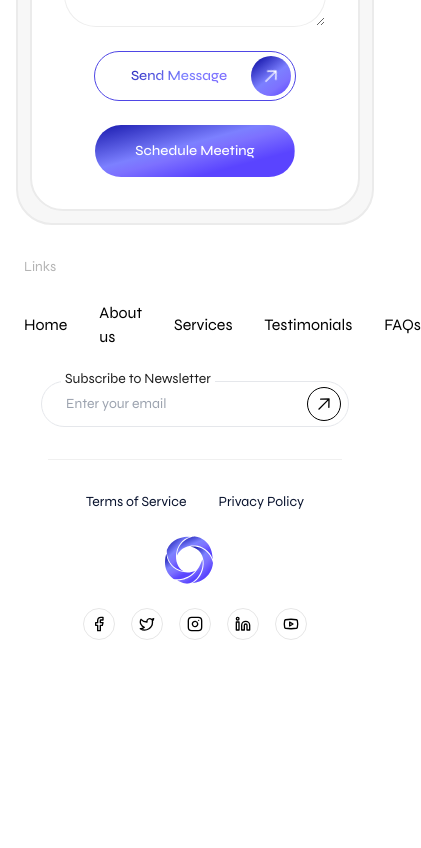
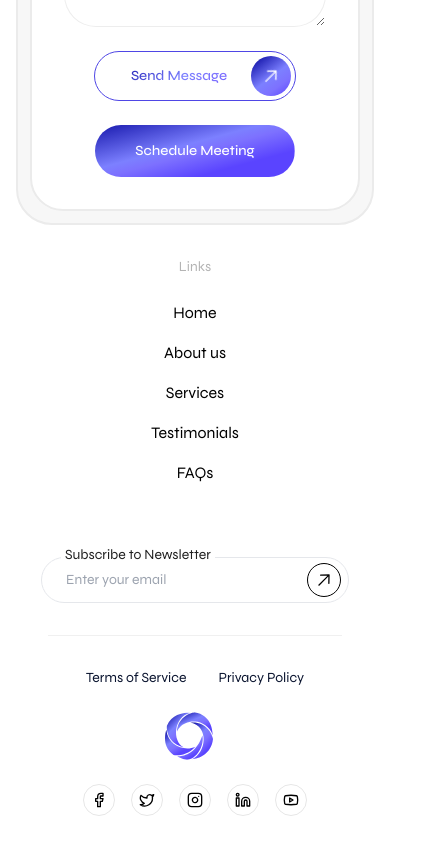
Before and after one commit to afnanahmadtariq/Devstract, a Next.js app: page /contactus in a window 390 px wide. Shown: the part 919-1767 px from the top of the page, 421 px wide, since content can reach past the window. Before the commit the page ends 1591 px from the top, so only its background shows below. Built offline with nearby package versions, Linux system fonts and the light colour scheme.

Commit message:
Update footer.tsx

```diff
--- a/components/footer.tsx
+++ b/components/footer.tsx
@@ -47,10 +47,10 @@ export default function Footer() {
         <div className="max-w-7xl mx-auto">
           <div className="grid grid-cols-1 lg:grid-cols-3 gap-8 md:gap-12">
             {/* Footer Links Columns (all in one col-span-2) */}
-            <div className="lg:col-span-2 flex flex-row gap-8 items-center">
-              <div className="flex flex-col items-start">
+            <div className="lg:col-span-2 flex flex-row items-center gap-8">
+              <div className="flex flex-col items-center sm:items-start w-full">
                 <h2 className="text-sm font-normal text-[#B4B4B4] mb-6 -mt-8">Links</h2>
-                <div className="flex flex-row gap-8 items-center">
+                <div className="flex flex-col sm:flex-row gap-4 sm:gap-8 items-center w-full mb-10 sm:mb-0">
                   {footerLinks.map((heading) => (
                     <h3 key={heading} className="text-base font-normal text-black">{heading}</h3>
                   ))}
```
